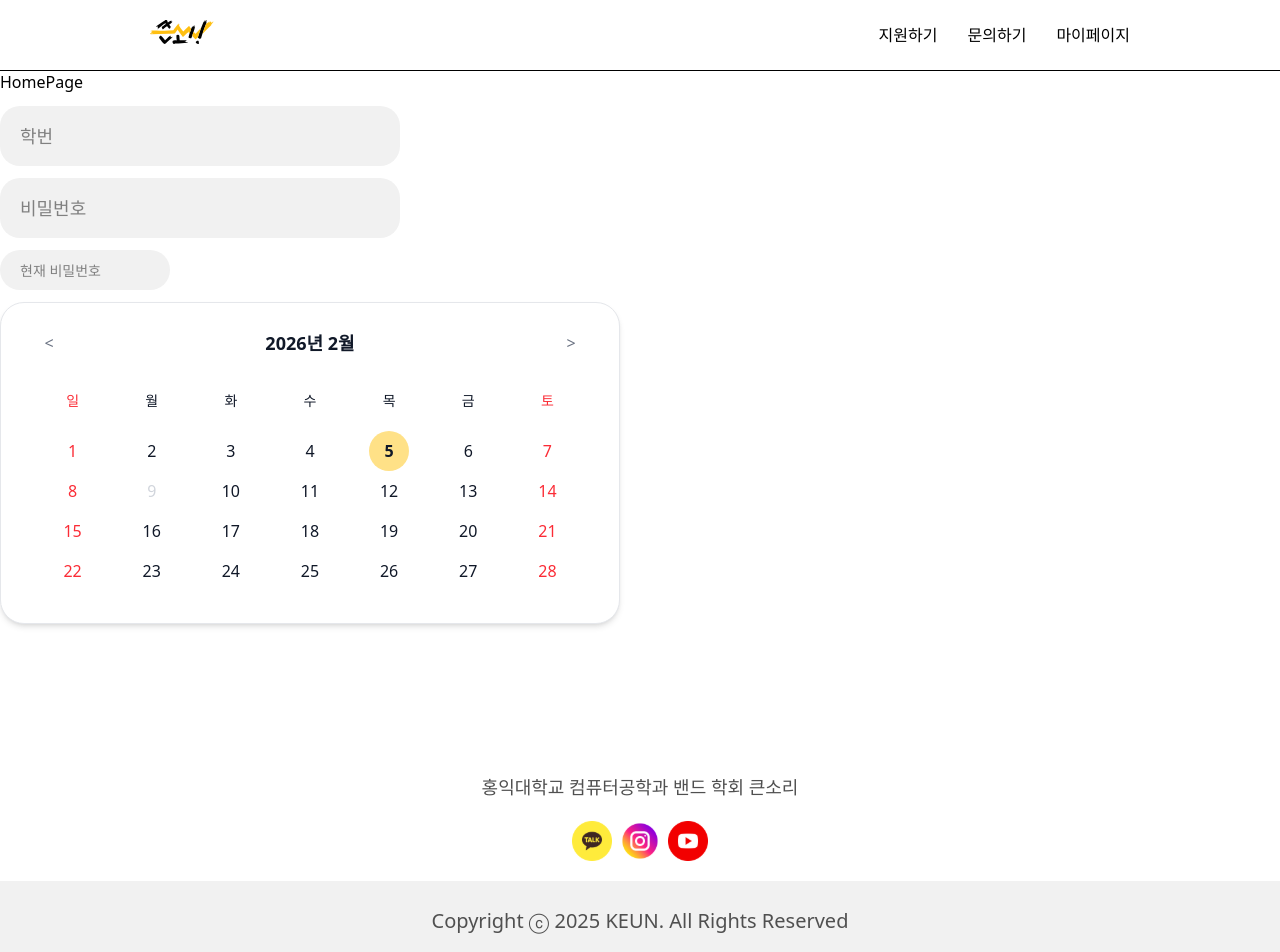
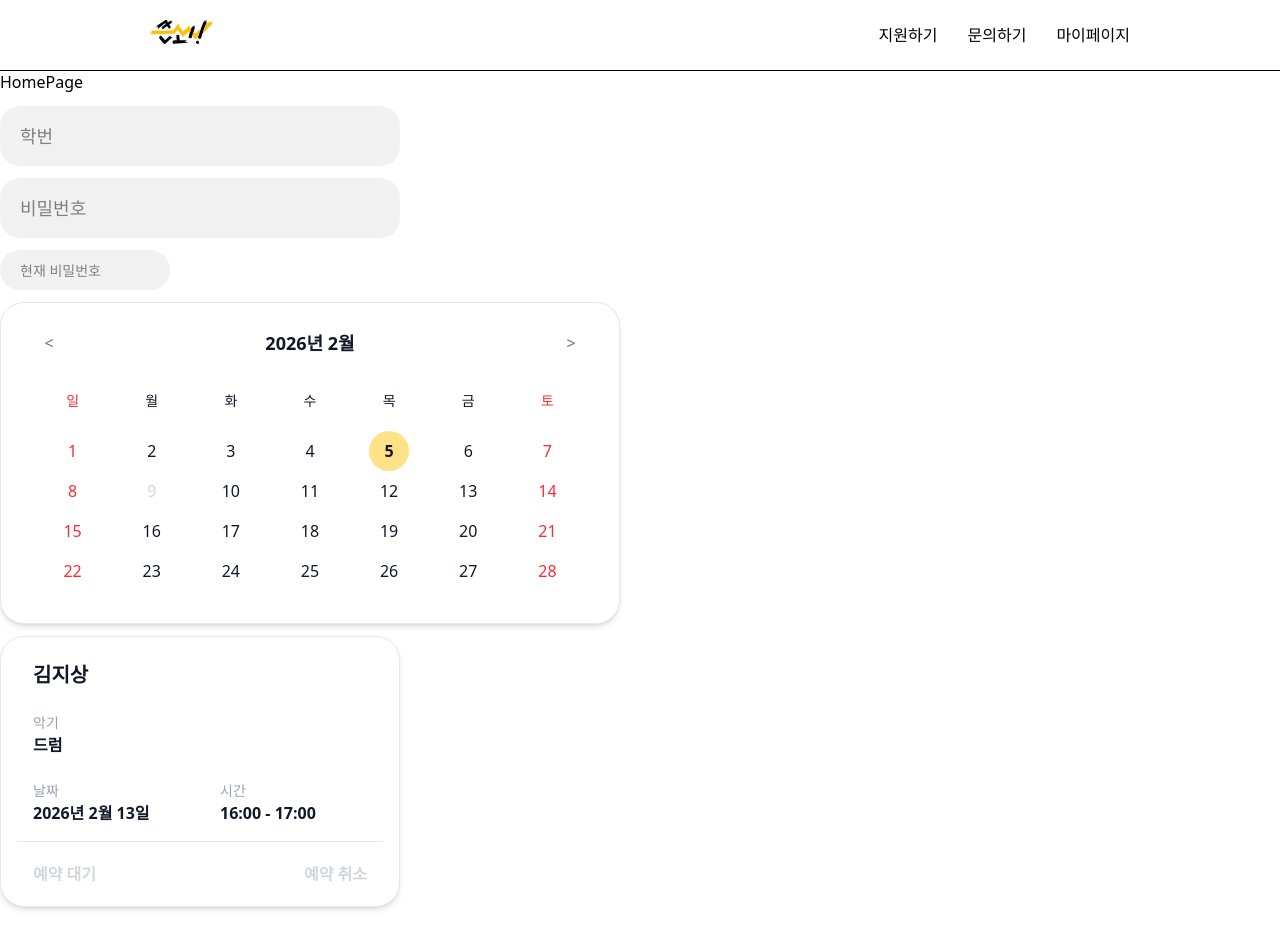
Before and after one commit to KeunSori/KeunSori_Web_Renewal, a React (Vite) app: page / in a window 1280 px wide. Shown: the top 952 px of the page. Built offline with nearby package versions, Linux system fonts and the light colour scheme.

Commit message:
feat: reservation card style 수정

```diff
--- a/src/pages/home/screen/HomePage.tsx
+++ b/src/pages/home/screen/HomePage.tsx
@@ -1,6 +1,7 @@
 import { useState } from 'react';
-import { Calendar } from '../../../shared/component/Calendar/Calendar';
+import { Calendar } from '../../../shared/component/calendar/Calendar';
 import FormInput from '../../../shared/component/FormInput';
+import { ReservationCard } from '../../../shared/component/ReservationCard';
 
 const HomePage = () => {
   const [date, setDate] = useState(new Date());
@@ -14,6 +15,13 @@
         className="h-[40px] w-[170px] text-[14px] focus:border-[1px]"
       />
       <Calendar value={date} onChange={setDate} disableDates={[new Date(2026, 1, 9)]} />
+      <ReservationCard
+        name="김지상"
+        instrumentValue="드럼"
+        dateValue="2026년 2월 13일"
+        timeValue="16:00 - 17:00"
+        confirmState={false}
+      />
     </div>
   );
 };
--- a/src/shared/component/ReservationCard.tsx
+++ b/src/shared/component/ReservationCard.tsx
@@ -8,7 +8,7 @@
  * @param dateValue - "2025년 3월 7일"
  * @param timeLabel - "시간"
  * @param timeValue - "16:00 - 17:00"
- * @param onConfirm - "예약 완료" 클릭 핸들러
+ * @param confirmState - 예약 상태 (ex. "예약 완료")
  * @param onCancel - "예약 취소" 클릭 핸들러
  * @param className - 추가 스타일
  *
@@ -31,7 +31,8 @@
   timeLabel?: string;
   timeValue: string;
 
-  onConfirm?: () => void;
+  confirmState: boolean;
+
   onCancel?: () => void;
 
   className?: string;
@@ -45,7 +46,7 @@
   dateValue,
   timeLabel = '시간',
   timeValue,
-  onConfirm,
+  confirmState,
   onCancel,
   className,
 }: ReservationCardProps) => {
@@ -54,6 +55,8 @@
   const classNameStyle = className ? className : '';
 
   const mergedStyle = twMerge(baseStyle, classNameStyle);
+
+  const confirmLabel = confirmState ? '예약 완료' : '예약 대기';
 
   return (
     <div className={mergedStyle}>
@@ -86,13 +89,14 @@
 
       {/* 하단 액션 */}
       <div className="flex items-center justify-between px-8 py-5">
-        <button
-          type="button"
-          className={twMerge(ActionStyle.base, ActionStyle.confirm)}
-          onClick={onConfirm}
+        <div
+          className={twMerge(
+            ConfirmStateStyle.base,
+            confirmState ? ConfirmStateStyle.confirm : ConfirmStateStyle.pending
+          )}
         >
-          예약 완료
-        </button>
+          {confirmLabel}
+        </div>
 
         <button
           type="button"
@@ -119,3 +123,10 @@
   confirm: 'text-green-500 hover:text-green-600',
   cancel: 'text-gray-300 hover:text-gray-400',
 };
+
+// 하단 스타일
+const ConfirmStateStyle = {
+  base: 'text-md font-semibold cursor-default',
+  confirm: 'text-green-500',
+  pending: 'text-gray-300',
+};
```
